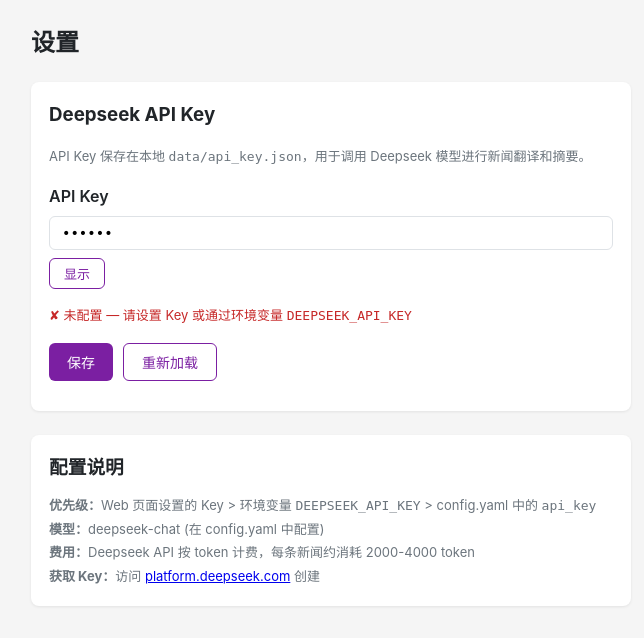
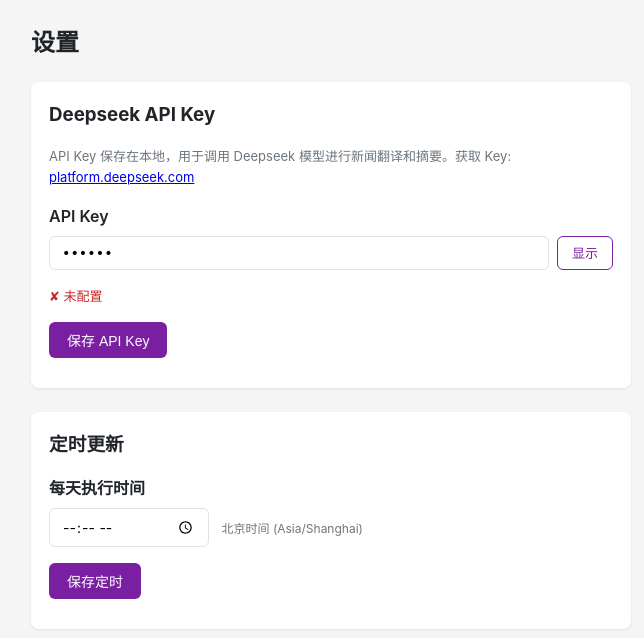
Before and after one commit to FannyZF/AircargoNewsDigest, a Python web app: template src/web/templates/settings.html in a window 1280 px wide. Shown: the part 56-694 px from the top of the page, without its empty margins (33-677 px from the left). Run offline with Jinja, Linux system fonts and the light colour scheme; the template is opened without the code that fills it: most values are stand-ins (such as "Sample title", 1, 10 or a date in 2020).

Commit message:
feat: configurable daily schedule time in settings, remove CLI/config sections

```diff
--- a/src/main.py
+++ b/src/main.py
@@ -264,7 +264,9 @@ def cmd_web(config: dict, _args):
 
     scheduler = Scheduler(config, daily_job)
     scheduler.start_background()
-    logger.info("Daily scheduler started, runs at %s %s", config.get("schedule", {}).get("time", "23:00"), config.get("schedule", {}).get("timezone", "Asia/Shanghai"))
+    from src.utils.schedule_store import get_schedule_config
+    sched_cfg = get_schedule_config(config)
+    logger.info("Daily scheduler started, runs at %s %s", sched_cfg["time"], sched_cfg["timezone"])
 
     logger.info("Starting web server at http://0.0.0.0:%d", port)
     uvicorn.run(app, host="0.0.0.0", port=port, log_level="info")
--- a/src/web/templates/settings.html
+++ b/src/web/templates/settings.html
@@ -7,38 +7,42 @@
 <div class="card" style="max-width:600px;">
     <h3 style="margin-bottom:16px;">Deepseek API Key</h3>
     <p style="color:var(--text-secondary);font-size:13px;margin-bottom:16px;">
-        API Key 保存在本地 <code>data/api_key.json</code>，用于调用 Deepseek 模型进行新闻翻译和摘要。
+        API Key 保存在本地，用于调用 Deepseek 模型进行新闻翻译和摘要。获取 Key: <a href="https://platform.deepseek.com/api_keys" target="_blank">platform.deepseek.com</a>
     </p>
 
     <div style="margin-bottom:16px;">
         <label style="font-weight:600;display:block;margin-bottom:6px;">API Key</label>
-        <input type="password" id="api-key-input" placeholder="sk-..." style="width:100%;font-family:monospace;" value="{{ masked_key }}"/>
-        <button class="btn btn-outline btn-sm" style="margin-top:8px;" onclick="toggleVisibility()" id="toggle-btn">显示</button>
+        <div style="display:flex;gap:8px;">
+            <input type="password" id="api-key-input" placeholder="sk-..." style="flex:1;font-family:monospace;" value="{{ masked_key }}"/>
+            <button class="btn btn-outline btn-sm" onclick="toggleVisibility()" id="toggle-btn">显示</button>
+        </div>
     </div>
 
     <div id="status-badge" style="margin-bottom:16px;font-size:13px;">
         {% if has_key %}
         <span style="color:#2e7d32;">&#10004; 已配置 ({{ key_prefix }}...{{ key_suffix }})</span>
         {% else %}
-        <span style="color:#c62828;">&#10008; 未配置 — 请设置 Key 或通过环境变量 <code>DEEPSEEK_API_KEY</code></span>
+        <span style="color:#c62828;">&#10008; 未配置</span>
         {% endif %}
     </div>
 
     <div style="display:flex;gap:10px;">
-        <button class="btn btn-primary" onclick="saveKey()" id="save-btn">保存</button>
-        <button class="btn btn-outline" onclick="loadKey()">重新加载</button>
+        <button class="btn btn-primary" onclick="saveKey()" id="save-key-btn">保存 API Key</button>
     </div>
-    <div id="msg" style="margin-top:12px;font-size:13px;"></div>
+    <div id="key-msg" style="margin-top:12px;font-size:13px;"></div>
 </div>
 
 <div class="card" style="max-width:600px;margin-top:24px;">
-    <h3 style="margin-bottom:12px;">配置说明</h3>
-    <div style="font-size:13px;color:var(--text-secondary);line-height:1.8;">
-        <p><strong>优先级：</strong>Web 页面设置的 Key > 环境变量 <code>DEEPSEEK_API_KEY</code> > config.yaml 中的 <code>api_key</code></p>
-        <p><strong>模型：</strong>deepseek-chat (在 config.yaml 中配置)</p>
-        <p><strong>费用：</strong>Deepseek API 按 token 计费，每条新闻约消耗 2000-4000 token</p>
-        <p><strong>获取 Key：</strong>访问 <a href="https://platform.deepseek.com/api_keys" target="_blank">platform.deepseek.com</a> 创建</p>
+    <h3 style="margin-bottom:16px;">定时更新</h3>
+
+    <div style="margin-bottom:16px;">
+        <label style="font-weight:600;display:block;margin-bottom:6px;">每天执行时间</label>
+        <input type="time" id="schedule-time" value="{{ schedule_time }}" style="width:160px;"/>
+        <span style="color:var(--text-secondary);font-size:12px;margin-left:8px;">北京时间 (Asia/Shanghai)</span>
     </div>
+
+    <button class="btn btn-primary" onclick="saveSchedule()" id="save-schedule-btn">保存定时</button>
+    <div id="schedule-msg" style="margin-top:12px;font-size:13px;"></div>
 </div>
 
 {% endblock %}
@@ -51,21 +55,10 @@ function toggleVisibility() {
     document.getElementById('toggle-btn').textContent = visible ? '隐藏' : '显示';
 }
 
-async function loadKey() {
-    try {
-        const resp = await fetch('/api/settings/api-key');
-        const data = await resp.json();
-        document.getElementById('api-key-input').value = data.masked_key || '';
-        document.getElementById('msg').innerHTML = '<span style="color:#2e7d32;">已加载</span>';
-    } catch(e) {
-        document.getElementById('msg').innerHTML = '<span style="color:#c62828;">加载失败</span>';
-    }
-}
-
 async function saveKey() {
-    const btn = document.getElementById('save-btn');
+    const btn = document.getElementById('save-key-btn');
     const orig = btn.innerHTML;
-    btn.innerHTML = '<span class="spinner"></span>保存中';
+    btn.innerHTML = '<span class="spinner"></span>';
     btn.disabled = true;
     try {
         const key = document.getElementById('api-key-input').value.trim();
@@ -76,13 +69,39 @@ async function saveKey() {
         });
         const data = await resp.json();
         if (resp.ok) {
-            document.getElementById('msg').innerHTML = '<span style="color:#2e7d32;">&#10004; ' + data.message + '</span>';
+            document.getElementById('key-msg').innerHTML = '<span style="color:#2e7d32;">&#10004; ' + data.message + '</span>';
             location.reload();
         } else {
-            document.getElementById('msg').innerHTML = '<span style="color:#c62828;">' + data.detail + '</span>';
+            document.getElementById('key-msg').innerHTML = '<span style="color:#c62828;">' + data.detail + '</span>';
         }
     } catch(e) {
-        document.getElementById('msg').innerHTML = '<span style="color:#c62828;">保存失败: ' + e.message + '</span>';
+        document.getElementById('key-msg').innerHTML = '<span style="color:#c62828;">保存失败</span>';
+    } finally {
+        btn.innerHTML = orig;
+        btn.disabled = false;
+    }
+}
+
+async function saveSchedule() {
+    const btn = document.getElementById('save-schedule-btn');
+    const orig = btn.innerHTML;
+    btn.innerHTML = '<span class="spinner"></span>';
+    btn.disabled = true;
+    try {
+        const time = document.getElementById('schedule-time').value;
+        const resp = await fetch('/api/settings/schedule', {
+            method: 'POST',
+            headers: {'Content-Type': 'application/json'},
+            body: JSON.stringify({time: time})
+        });
+        const data = await resp.json();
+        if (resp.ok) {
+            document.getElementById('schedule-msg').innerHTML = '<span style="color:#2e7d32;">&#10004; ' + data.message + '</span>';
+        } else {
+            document.getElementById('schedule-msg').innerHTML = '<span style="color:#c62828;">' + data.detail + '</span>';
+        }
+    } catch(e) {
+        document.getElementById('schedule-msg').innerHTML = '<span style="color:#c62828;">保存失败</span>';
     } finally {
         btn.innerHTML = orig;
         btn.disabled = false;
```
Also changed, not shown: src/scheduler/cron.py (+5 -5 lines), src/utils/schedule_store.py (added, +29 -0 lines), src/web/app.py (+11 -0 lines), src/web/templates/admin.html (+0 -10 lines).
